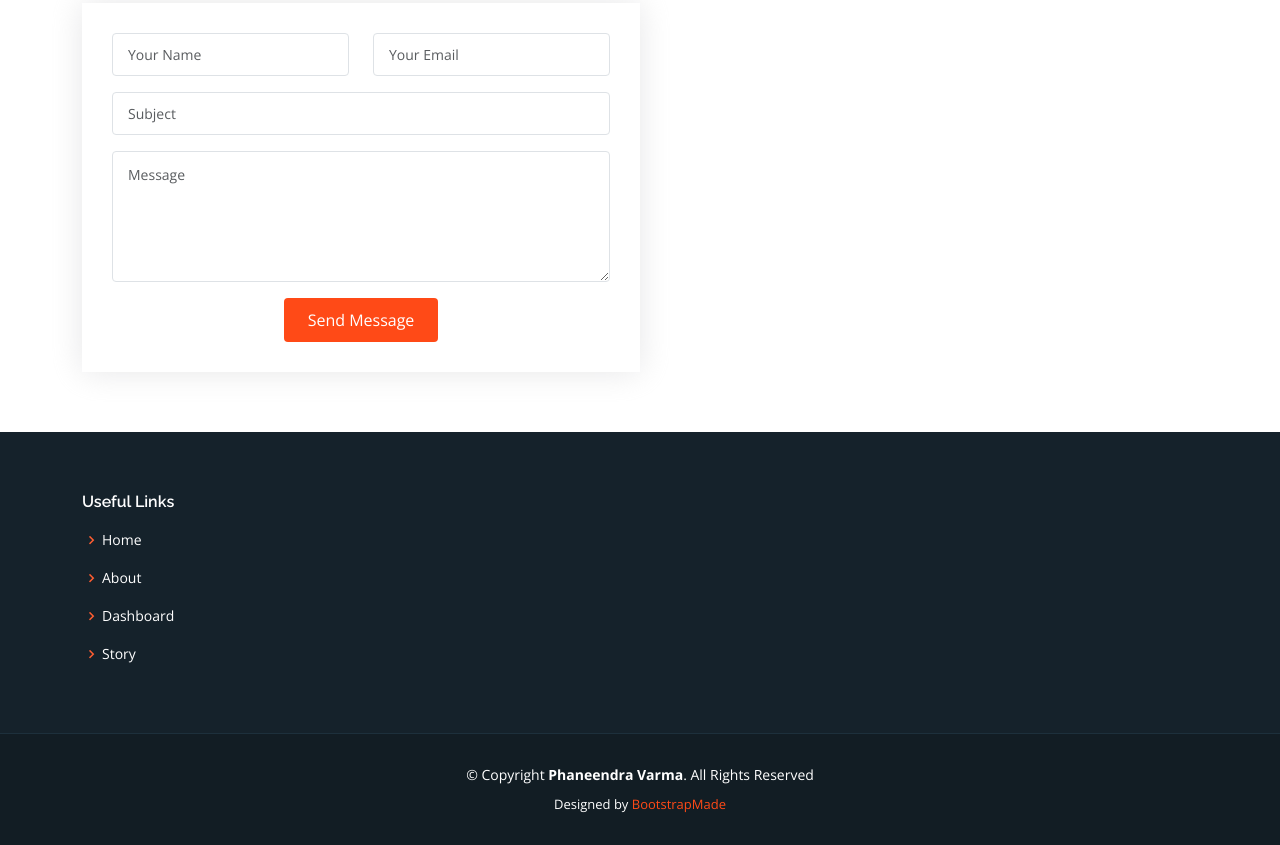
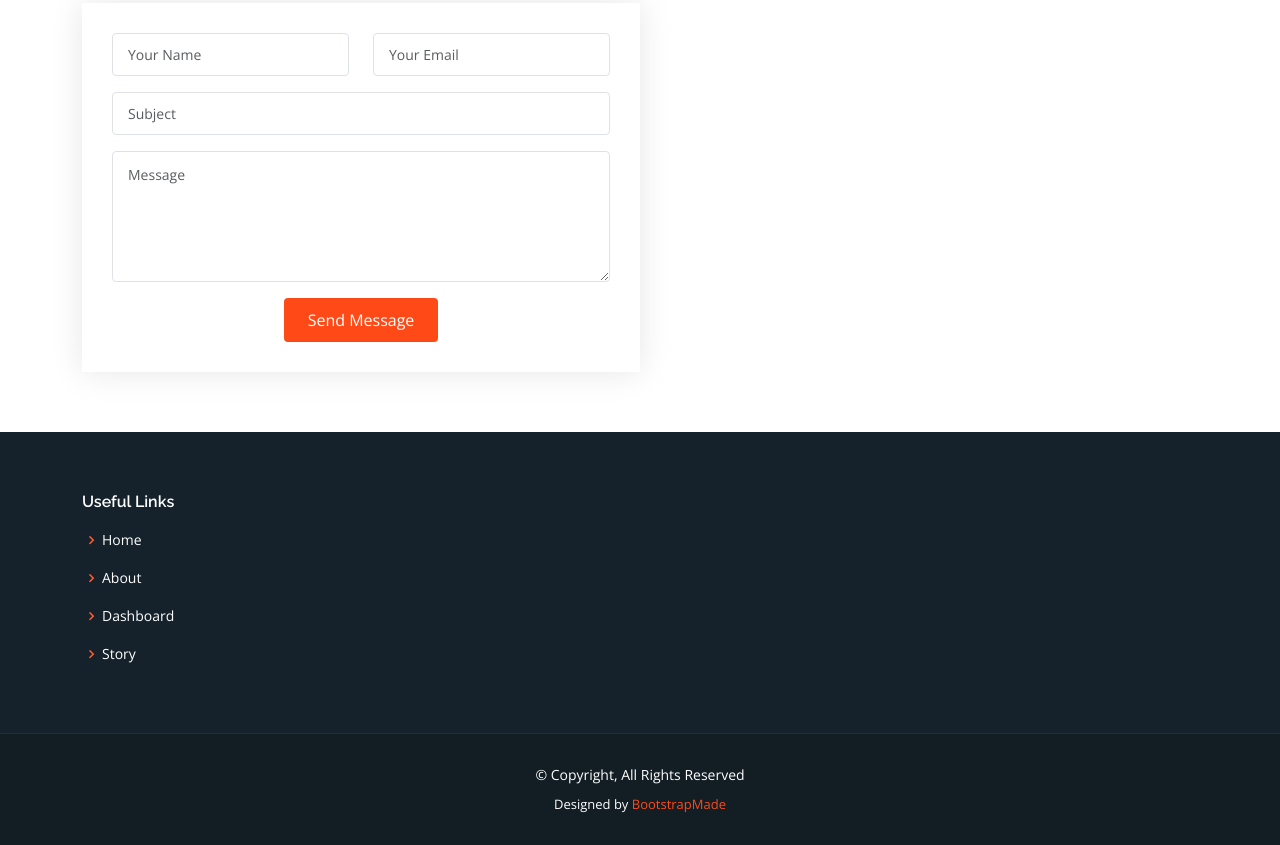
Before and after one commit to Gunturu-Phaneendra-Varma/Global-CO2-Emission-Analysis, a plain HTML site: page index.html in a window 1280 px wide. Shown: the part 1909-2754 px from the top of the page. Drawn offline with nearby package versions, Linux system fonts and the light colour scheme.

Commit message:
Update index.html

```diff
--- a/index.html
+++ b/index.html
@@ -219,7 +219,7 @@ visualise Country wise, Region wise and Overall Co2 Emission on Earth.
 
     <div class="container">
       <div class="copyright">
-        &copy; Copyright <strong><span>Phaneendra Varma</span></strong>. All Rights Reserved
+        &copy; Copyright, All Rights Reserved
       </div>
       <div class="credits">
 
```
